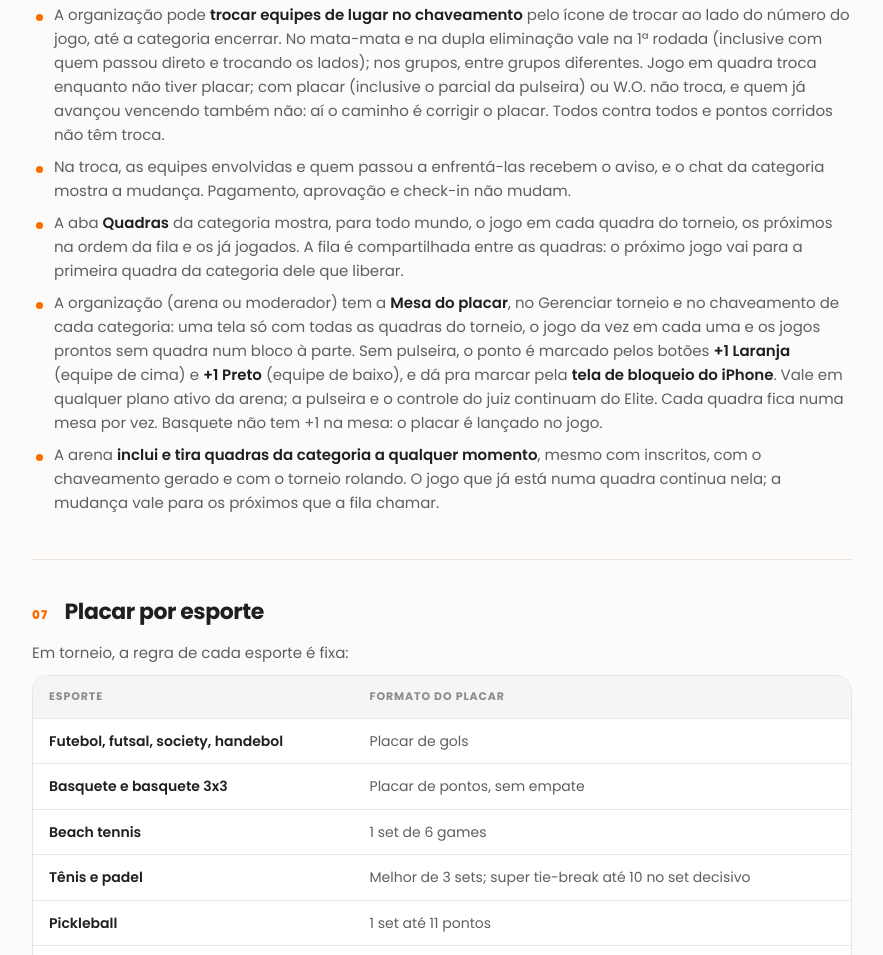
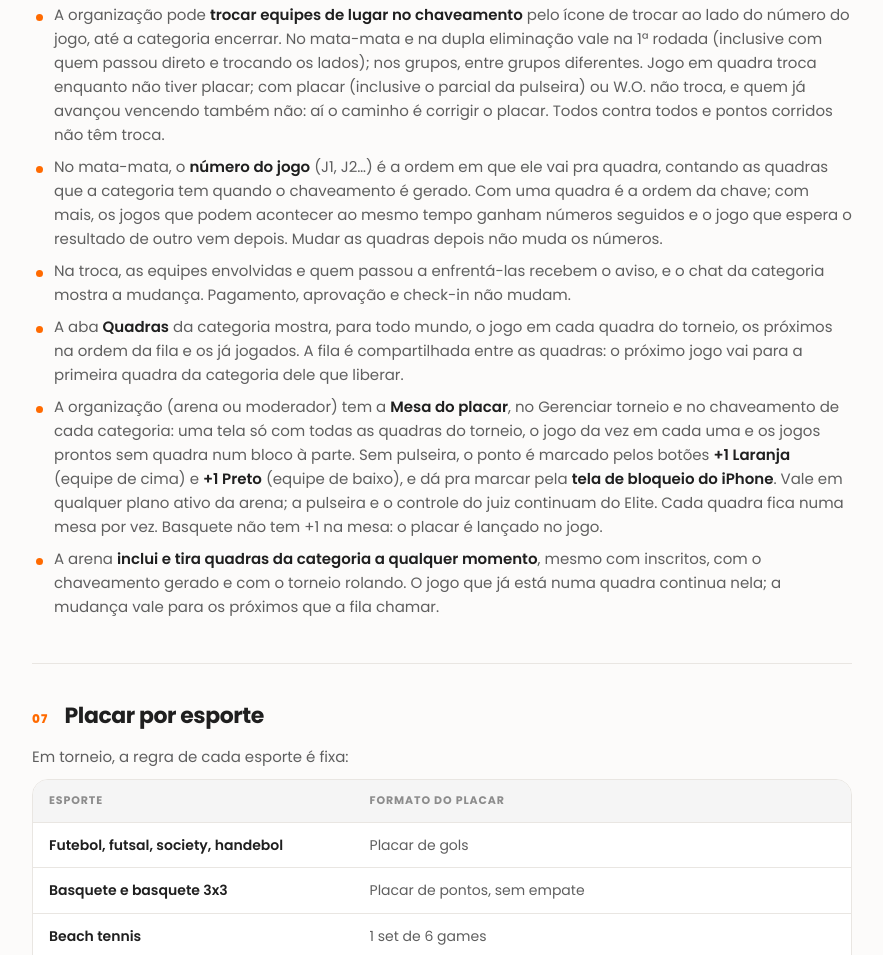
Before and after one commit to i-zzaa/landing-page-jogae, a plain HTML site: page regras.html in a window 1280 px wide. Shown: the part 7679-8634 px from the top of the page, without its empty margins (198-1081 px from the left). Drawn offline with Linux system fonts and the light colour scheme.

Commit message:
regras: número do jogo pela ordem de quadra (0427)
Co-Authored-By: Claude Opus 5.5 <noreply@anthropic.com>

```diff
--- a/regras.html
+++ b/regras.html
@@ -243,6 +243,7 @@
             <li>Quando chega a vez da sua equipe, você recebe o aviso <b>"Sua vez na quadra"</b>.</li>
             <li>A organização pode mudar a quadra ou o horário de um confronto manualmente. Os jogadores são avisados.</li>
             <li>A organização pode <b>trocar equipes de lugar no chaveamento</b> pelo ícone de trocar ao lado do número do jogo, até a categoria encerrar. No mata-mata e na dupla eliminação vale na 1ª rodada (inclusive com quem passou direto e trocando os lados); nos grupos, entre grupos diferentes. Jogo em quadra troca enquanto não tiver placar; com placar (inclusive o parcial da pulseira) ou W.O. não troca, e quem já avançou vencendo também não: aí o caminho é corrigir o placar. Todos contra todos e pontos corridos não têm troca.</li>
+            <li>No mata-mata, o <b>número do jogo</b> (J1, J2…) é a ordem em que ele vai pra quadra, contando as quadras que a categoria tem quando o chaveamento é gerado. Com uma quadra é a ordem da chave; com mais, os jogos que podem acontecer ao mesmo tempo ganham números seguidos e o jogo que espera o resultado de outro vem depois. Mudar as quadras depois não muda os números.</li>
             <li>Na troca, as equipes envolvidas e quem passou a enfrentá-las recebem o aviso, e o chat da categoria mostra a mudança. Pagamento, aprovação e check-in não mudam.</li>
             <li>A aba <b>Quadras</b> da categoria mostra, para todo mundo, o jogo em cada quadra do torneio, os próximos na ordem da fila e os já jogados. A fila é compartilhada entre as quadras: o próximo jogo vai para a primeira quadra da categoria dele que liberar.</li>
             <li>A organização (arena ou moderador) tem a <b>Mesa do placar</b>, no Gerenciar torneio e no chaveamento de cada categoria: uma tela só com todas as quadras do torneio, o jogo da vez em cada uma e os jogos prontos sem quadra num bloco à parte. Sem pulseira, o ponto é marcado pelos botões <b>+1 Laranja</b> (equipe de cima) e <b>+1 Preto</b> (equipe de baixo), e dá pra marcar pela <b>tela de bloqueio do iPhone</b>. Vale em qualquer plano ativo da arena; a pulseira e o controle do juiz continuam do Elite. Cada quadra fica numa mesa por vez. Basquete não tem +1 na mesa: o placar é lançado no jogo.</li>
```
